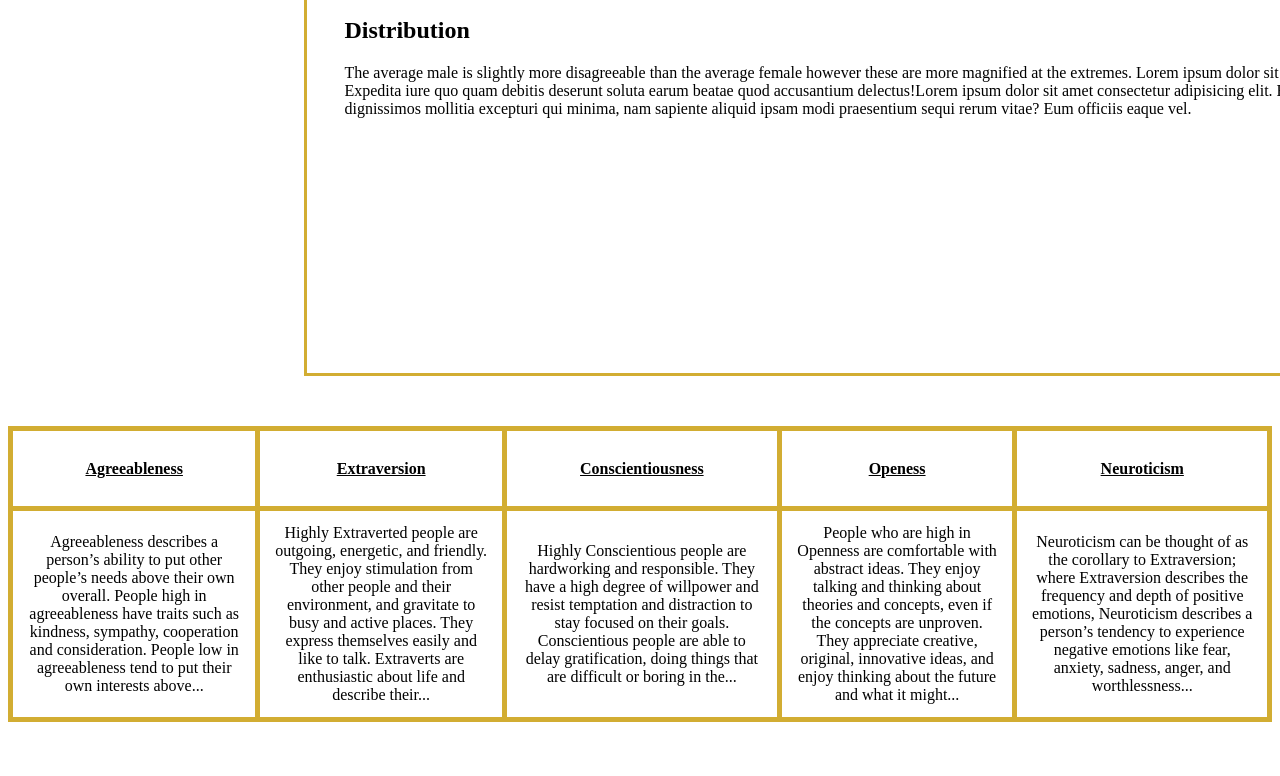
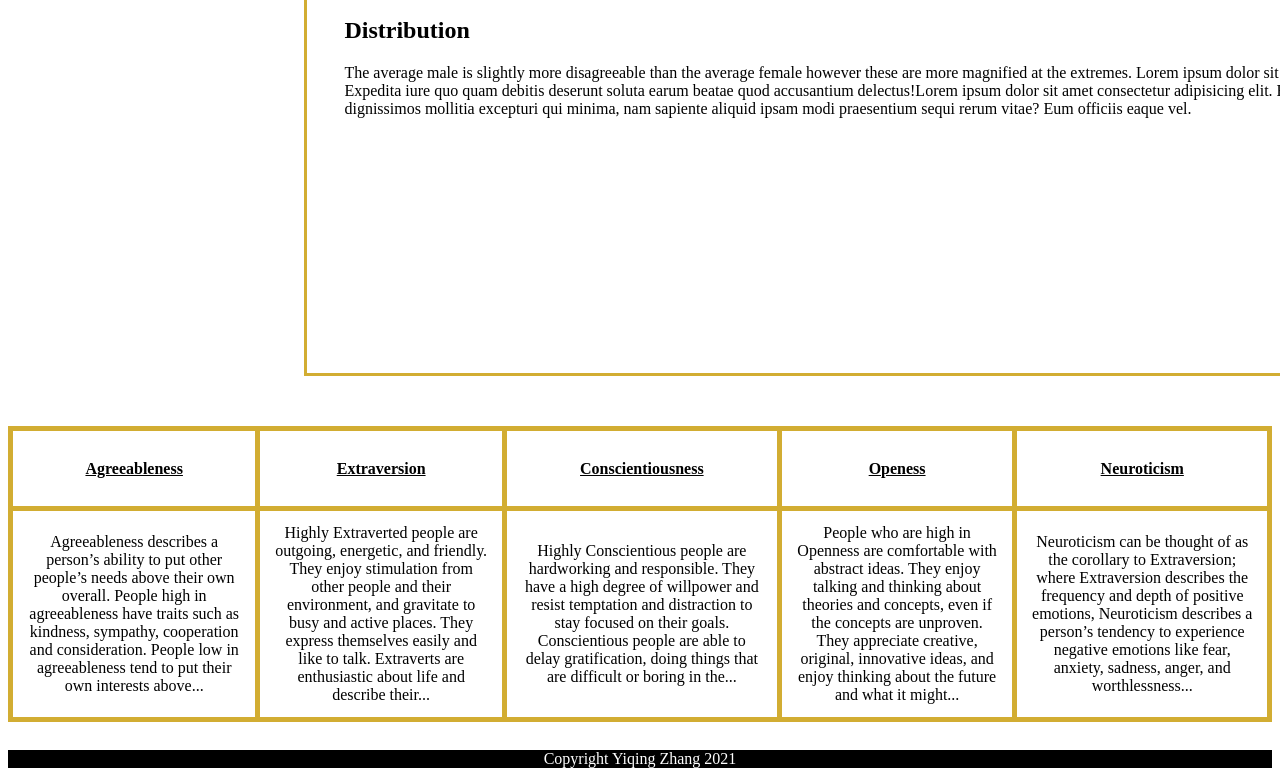
Before and after one commit to idklikesomeone/trialassesment, a plain HTML site: page openess.html in a window 1280 px wide. Shown: the part 986-1762 px from the top of the page. Before the commit the page ends 1716 px from the top, so only its background shows below. Drawn offline with Linux system fonts and the light colour scheme.

Commit message:
commenting

```diff
--- a/openess.html
+++ b/openess.html
@@ -7,6 +7,9 @@
 
     </head>
     <body>
+
+      <!-- for the commenting on extra pages, refer to agreeableness.html -->
+
        <div class="banner"> <h1>Openess</h1></div>
      <div class="nothin"> <p> nothing</p></div>
      <div class="agreeableimage"><img src="images/openness.png" width=1333px></div>
@@ -84,5 +87,9 @@
       </table>
 
 
+      <div class=nothin><p> nothing </p></div>
+
+      <div class="footer"> <p2>Copyright Yiqing Zhang 2021</p2></div>
+
     </body>
 </html>
--- a/stylestuff/style.css
+++ b/stylestuff/style.css
@@ -1,14 +1,20 @@
+/* styling the banner  */
+
+
 .banner {
     border-color: black;
     border-width: 10px;
     border-style: double;
 }
 
+/* styling the banner text  */
 
 .banner h1 {
    padding-left: 45%;
 
 }
+
+/* styling the table  */
 
 table, td , th{
 
@@ -34,6 +40,8 @@ table, td , th{
   }
 
 
+/* the grid  */
+
 .wrapper {
     display: grid;
     grid-template-columns: 20vw 5vh 156vh;
@@ -41,6 +49,8 @@ table, td , th{
     grid-template-areas: "nav nothing body" "noth nothing body" ;
 
 }
+
+/* Again, I didn't know how to add empty spaces  */
 
 .nothing {
     grid-area: nothing;
@@ -68,6 +78,8 @@ table, td , th{
     color: white;
 }
 
+/* navigation bar styling  */
+
 .nav {
     grid-area: nav;
     border-style: solid;
@@ -76,6 +88,7 @@ table, td , th{
 
 }
 
+/* the words inside the navigation bar styling inspired by inclass work  */
 
 .nav p{
     border-style: solid;
@@ -89,7 +102,7 @@ table, td , th{
 }
 
 
-
+/* the styling for the body  */
 
 .body {
     grid-area: body;
@@ -98,3 +111,12 @@ table, td , th{
     padding-left: 3%;
     padding-right: 3%;
 }
+
+/* footer styling which is the same across all  */
+
+.footer {
+
+    background-color: black;
+    color: white;
+    text-align: center;
+}
```
Also changed, not shown: Neuroticism.html (+7 -0 lines), agreeableness.html (+19 -0 lines), conscientiousness.html (+6 -0 lines), extraversion.html (+6 -0 lines), index.html (+10 -2 lines), stylestuff/mystyle.css (+34 -6 lines).
